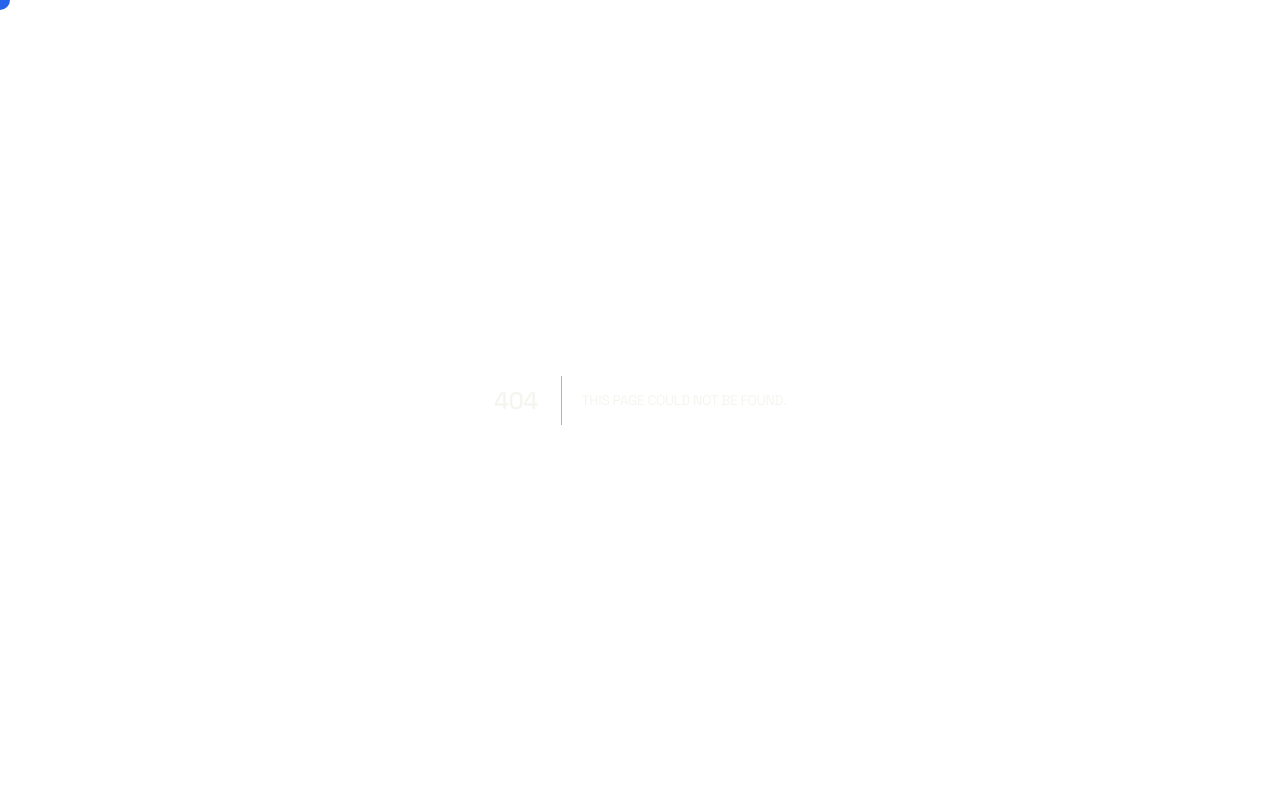
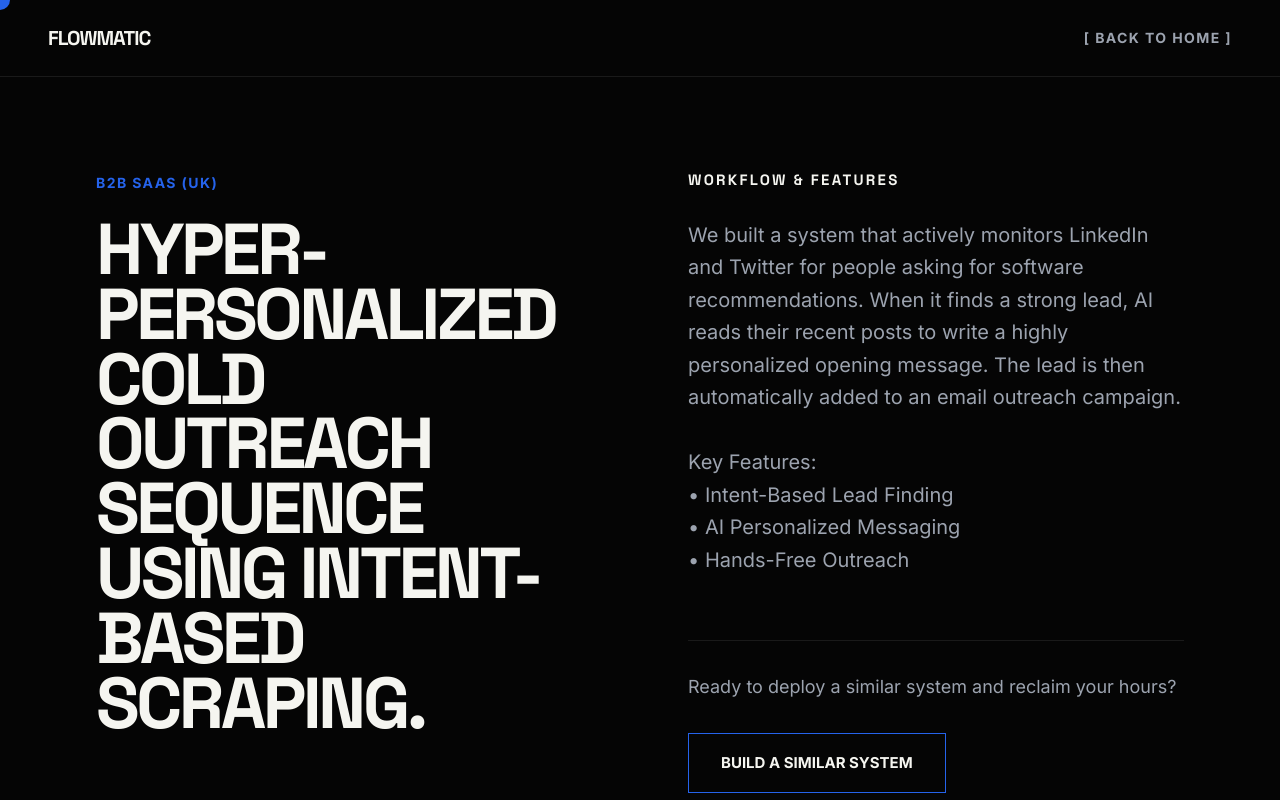
Before and after one commit to tanishksuede/flowmatic, a Next.js app: page /blueprint/1 in a window 1280 px wide. Before the commit this address had no page. Shown: the top 800 px of the page. Built offline with nearby package versions, Linux system fonts and the light colour scheme.

Commit message:
Convert architecture modal into a dedicated dynamic route page

```diff
--- /dev/null
+++ b/src/app/blueprint/[id]/page.tsx
@@ -0,0 +1,71 @@
+import { CASE_STUDIES } from "../../../data/caseStudies";
+import Link from "next/link";
+import { notFound } from "next/navigation";
+import Footer from "@/components/Footer";
+
+export default function BlueprintPage({ params }: { params: { id: string } }) {
+  const index = parseInt(params.id, 10);
+
+  if (isNaN(index) || index < 0 || index >= CASE_STUDIES.length) {
+    notFound();
+  }
+
+  const study = CASE_STUDIES[index];
+
+  return (
+    <div className="min-h-screen bg-bg-base text-text-base font-body selection:bg-accent selection:text-white flex flex-col">
+      {/* Sleek top navigation */}
+      <nav className="w-full border-b border-muted p-6 md:px-12 flex justify-between items-center bg-[#050505]">
+        <Link href="/" className="font-heading text-xl font-black uppercase tracking-tighter hover:text-accent transition-colors">
+          FLOWMATIC
+        </Link>
+        <Link href="/#work" className="text-body hover:text-accent font-bold uppercase tracking-widest text-sm transition-colors">
+          [ BACK TO HOME ]
+        </Link>
+      </nav>
+
+      {/* Main Content */}
+      <main className="flex-1 flex flex-col max-w-7xl mx-auto w-full p-6 md:p-12 lg:p-24">
+        <div className="flex flex-col lg:flex-row gap-16 lg:gap-24">
+
+          {/* Left Column: Title & Impact */}
+          <div className="lg:w-1/2 flex flex-col">
+            <span className="text-accent font-bold tracking-widest text-sm mb-6 uppercase">
+              {study.ind}
+            </span>
+            <h1 className="text-4xl md:text-6xl lg:text-7xl font-black text-text-base leading-[0.9] tracking-tighter mb-12">
+              {study.title}
+            </h1>
+
+            <div className="mt-8 pt-8 border-t border-muted">
+              <span className="section-label text-text-base mb-4 block">QUANTIFIABLE IMPACT</span>
+              <div className="text-5xl md:text-7xl font-black text-accent tracking-tighter">
+                {study.res}
+              </div>
+            </div>
+          </div>
+
+          {/* Right Column: Workflow */}
+          <div className="lg:w-1/2 flex flex-col">
+            <h2 className="section-label text-text-base mb-8">WORKFLOW & FEATURES</h2>
+            <div className="text-body text-xl leading-relaxed whitespace-pre-wrap">
+              {study.architecture}
+            </div>
+
+            <div className="mt-16 pt-8 border-t border-muted">
+              <p className="text-body text-lg mb-8">
+                Ready to deploy a similar system and reclaim your hours?
+              </p>
+              <Link href="/#contact" className="btn-outline interactive inline-block">
+                BUILD A SIMILAR SYSTEM
+              </Link>
+            </div>
+          </div>
+
+        </div>
+      </main>
+
+      <Footer />
+    </div>
+  );
+}
--- a/src/app/page.tsx
+++ b/src/app/page.tsx
@@ -5,31 +5,11 @@ import gsap from "gsap";
 import { ScrollTrigger } from "gsap/ScrollTrigger";
 import Navbar from "@/components/Navbar";
 import Footer from "@/components/Footer";
+import { CASE_STUDIES } from "../data/caseStudies";
 
 gsap.registerPlugin(ScrollTrigger);
 
 const tools = ["n8n", "Supabase", "Twilio", "Groq", "Google Sheets", "Claude", "Apify", "OpenAI"];
-
-const CASE_STUDIES = [
-  {
-    ind: "Marketing Agency (US)",
-    res: "20hrs saved per week",
-    title: "Automated client reporting pipeline pulling Meta/Google Ads data into plain-English emails.",
-    architecture: "We connected their advertising platforms directly to a central dashboard. Every Monday, the system automatically pulls the latest campaign data, uses AI to write a clear, easy-to-read summary of the results, and sends beautifully formatted update emails to all their clients.\n\nKey Features:\n• Automated Data Collection\n• AI Performance Summaries\n• Zero-Touch Email Delivery"
-  },
-  {
-    ind: "B2B SaaS (UK)",
-    res: "45% higher reply rate",
-    title: "Hyper-personalized cold outreach sequence using intent-based scraping.",
-    architecture: "We built a system that actively monitors LinkedIn and Twitter for people asking for software recommendations. When it finds a strong lead, AI reads their recent posts to write a highly personalized opening message. The lead is then automatically added to an email outreach campaign.\n\nKey Features:\n• Intent-Based Lead Finding\n• AI Personalized Messaging\n• Hands-Free Outreach"
-  },
-  {
-    ind: "D2C E-commerce (AU)",
-    res: "Zero manual data entry",
-    title: "Unified CRM pipeline automation executing flawlessly in the background.",
-    architecture: "We linked their Shopify store directly to their CRM. When someone abandons a high-value cart, the system checks if they are a repeat VIP customer. If they are, it instantly messages a sales rep to call them. If they are a standard customer, it automatically sends them a sequence of recovery text messages.\n\nKey Features:\n• Smart Customer Routing\n• VIP Sales Alerts\n• Automated SMS Recovery"
-  }
-];
 
 export default function Home() {
   const containerRef = useRef<HTMLDivElement>(null);
@@ -43,8 +23,6 @@ export default function Home() {
   const textRightRef = useRef<HTMLSpanElement>(null);
   const caseStudiesRef = useRef<HTMLElement>(null);
   const caseStudiesWrapperRef = useRef<HTMLDivElement>(null);
-
-  const [activeModal, setActiveModal] = useState<number | null>(null);
 
   useEffect(() => {
     // ANIMATION 1: BATCH REVEALS
@@ -519,58 +497,6 @@ export default function Home() {
         </section>
       </main>
       <Footer />
-
-      {/* ==========================================
-          CASE STUDY MODAL OVERLAY
-      ========================================== */}
-      {activeModal !== null && (
-        <div className="fixed inset-0 z-[100] flex items-center justify-center bg-bg-base/90 backdrop-blur-md p-0 md:p-8">
-          <div className="bg-[#050505] border-y md:border border-muted w-full max-w-6xl h-full max-h-[100dvh] md:max-h-[85vh] flex flex-col relative shadow-[0_0_50px_rgba(37,99,235,0.05)]">
-            {/* Header */}
-            <div className="flex justify-between items-center p-6 md:p-8 border-b border-muted">
-              <span className="font-heading text-xl md:text-2xl font-black uppercase text-text-base">
-                SYSTEM BLUEPRINT
-              </span>
-              <button
-                onClick={() => setActiveModal(null)}
-                className="w-10 h-10 md:w-12 md:h-12 flex items-center justify-center border border-muted hover:bg-muted transition-colors interactive"
-              >
-                <span className="text-xl">✕</span>
-              </button>
-            </div>
-
-            {/* Content */}
-            <div className="flex-1 overflow-y-auto p-6 md:p-12 lg:p-16 flex flex-col lg:flex-row gap-12 lg:gap-24">
-
-              {/* Left Column: Title & Impact */}
-              <div className="lg:w-1/2 flex flex-col">
-                <span className="text-accent font-bold tracking-widest text-sm mb-4 uppercase">
-                  {CASE_STUDIES[activeModal].ind}
-                </span>
-                <h2 className="text-3xl md:text-5xl font-black text-text-base leading-tight mb-8 lg:mb-auto">
-                  {CASE_STUDIES[activeModal].title}
-                </h2>
-
-                <div className="mt-8 pt-8 border-t border-muted">
-                  <span className="section-label text-text-base mb-4 block">QUANTIFIABLE IMPACT</span>
-                  <div className="text-4xl md:text-6xl font-black text-accent tracking-tighter">
-                    {CASE_STUDIES[activeModal].res}
-                  </div>
-                </div>
-              </div>
-
-              {/* Right Column: Workflow */}
-              <div className="lg:w-1/2 flex flex-col">
-                <h3 className="section-label text-text-base mb-6">WORKFLOW & FEATURES</h3>
-                <div className="text-body text-lg leading-relaxed whitespace-pre-wrap">
-                  {CASE_STUDIES[activeModal].architecture}
-                </div>
-              </div>
-
-            </div>
-          </div>
-        </div>
-      )}
     </div>
   );
 }
--- /dev/null
+++ b/src/data/caseStudies.ts
@@ -0,0 +1,20 @@
+export const CASE_STUDIES = [
+  {
+    ind: "Marketing Agency (US)",
+    res: "20hrs saved per week",
+    title: "Automated client reporting pipeline pulling Meta/Google Ads data into plain-English emails.",
+    architecture: "We connected their advertising platforms directly to a central dashboard. Every Monday, the system automatically pulls the latest campaign data, uses AI to write a clear, easy-to-read summary of the results, and sends beautifully formatted update emails to all their clients.\n\nKey Features:\n• Automated Data Collection\n• AI Performance Summaries\n• Zero-Touch Email Delivery"
+  },
+  {
+    ind: "B2B SaaS (UK)",
+    res: "45% higher reply rate",
+    title: "Hyper-personalized cold outreach sequence using intent-based scraping.",
+    architecture: "We built a system that actively monitors LinkedIn and Twitter for people asking for software recommendations. When it finds a strong lead, AI reads their recent posts to write a highly personalized opening message. The lead is then automatically added to an email outreach campaign.\n\nKey Features:\n• Intent-Based Lead Finding\n• AI Personalized Messaging\n• Hands-Free Outreach"
+  },
+  {
+    ind: "D2C E-commerce (AU)",
+    res: "Zero manual data entry",
+    title: "Unified CRM pipeline automation executing flawlessly in the background.",
+    architecture: "We linked their Shopify store directly to their CRM. When someone abandons a high-value cart, the system checks if they are a repeat VIP customer. If they are, it instantly messages a sales rep to call them. If they are a standard customer, it automatically sends them a sequence of recovery text messages.\n\nKey Features:\n• Smart Customer Routing\n• VIP Sales Alerts\n• Automated SMS Recovery"
+  }
+];
```
